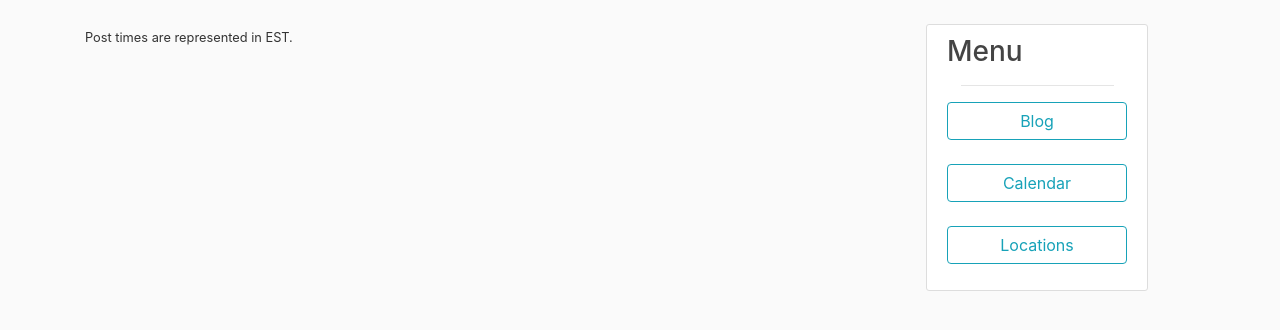
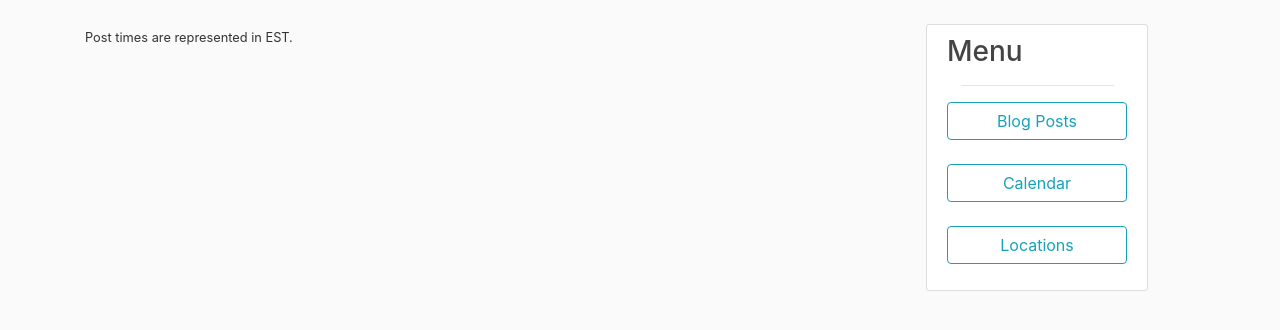
Before and after one commit to KyleReeceV/425project, a Flask app: page /blog in a window 1280 px wide. Shown: the part 56-386 px from the top of the page. Run offline with Flask 2, Linux system fonts and the light colour scheme; data that the repository does not hold is empty; parts of the project's set-up code (start-up, migrations or seed data) failed here and were passed over; some libraries are stand-ins or nearby versions.

Commit message:
text edit

```diff
--- a/flaskapp/flaskapp/templates/layout.html
+++ b/flaskapp/flaskapp/templates/layout.html
@@ -61,7 +61,7 @@
                         <hr width="85%" />
                             <p class='text-muted'>
                                 <ul class="list-group">
-                                    <a class="nc" href="{{ url_for('main.blog')}}"><button class="btn btn-outline-info" style="width: 180px;">Blog</button></a><br />
+                                    <a class="nc" href="{{ url_for('main.blog')}}"><button class="btn btn-outline-info" style="width: 180px;">Blog Posts</button></a><br />
                                     <a class="nc" href="{{ url_for('main.event_calendar')}}"><button class="btn btn-outline-info" style="width: 180px;">Calendar</button></a><br />
                                     <a class="nc" href="{{ url_for('main.locations')}}"><button class="btn btn-outline-info" style="width: 180px;">Locations</button></a>
                                 </ul>
```
